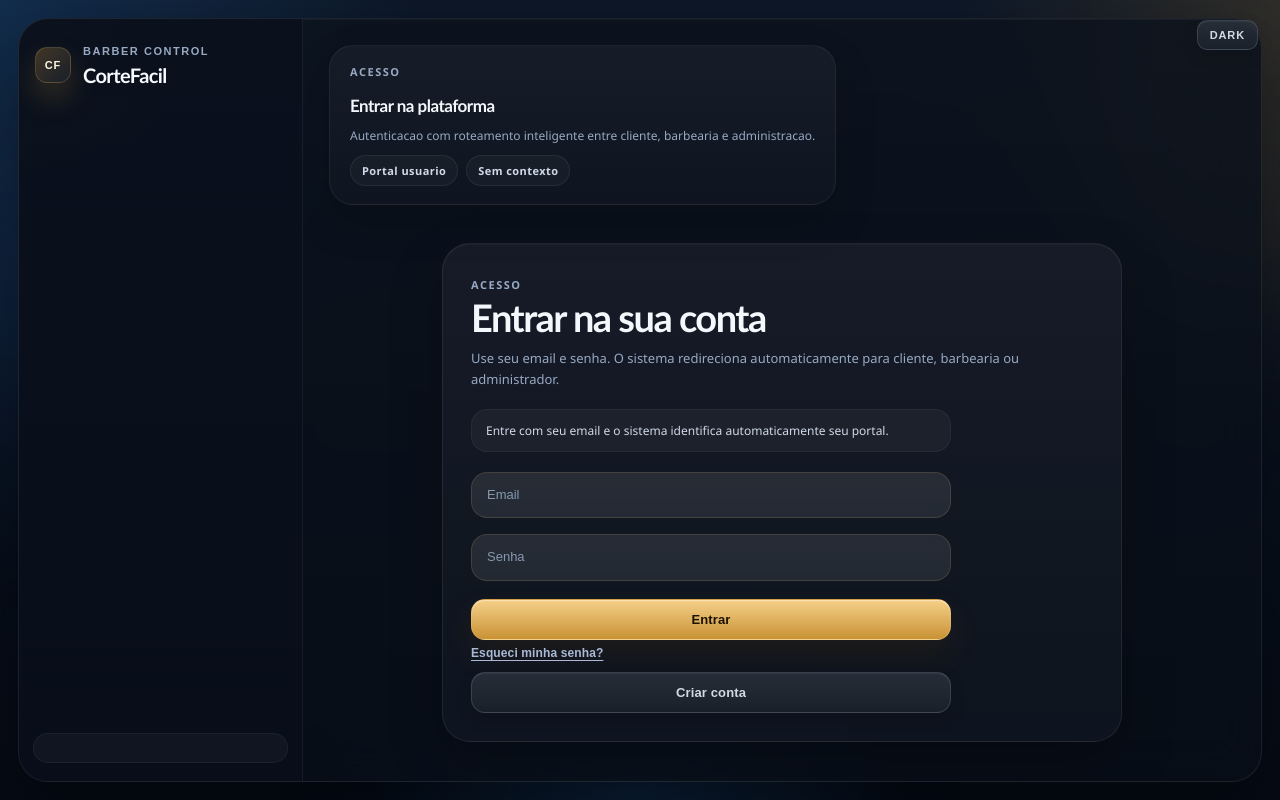
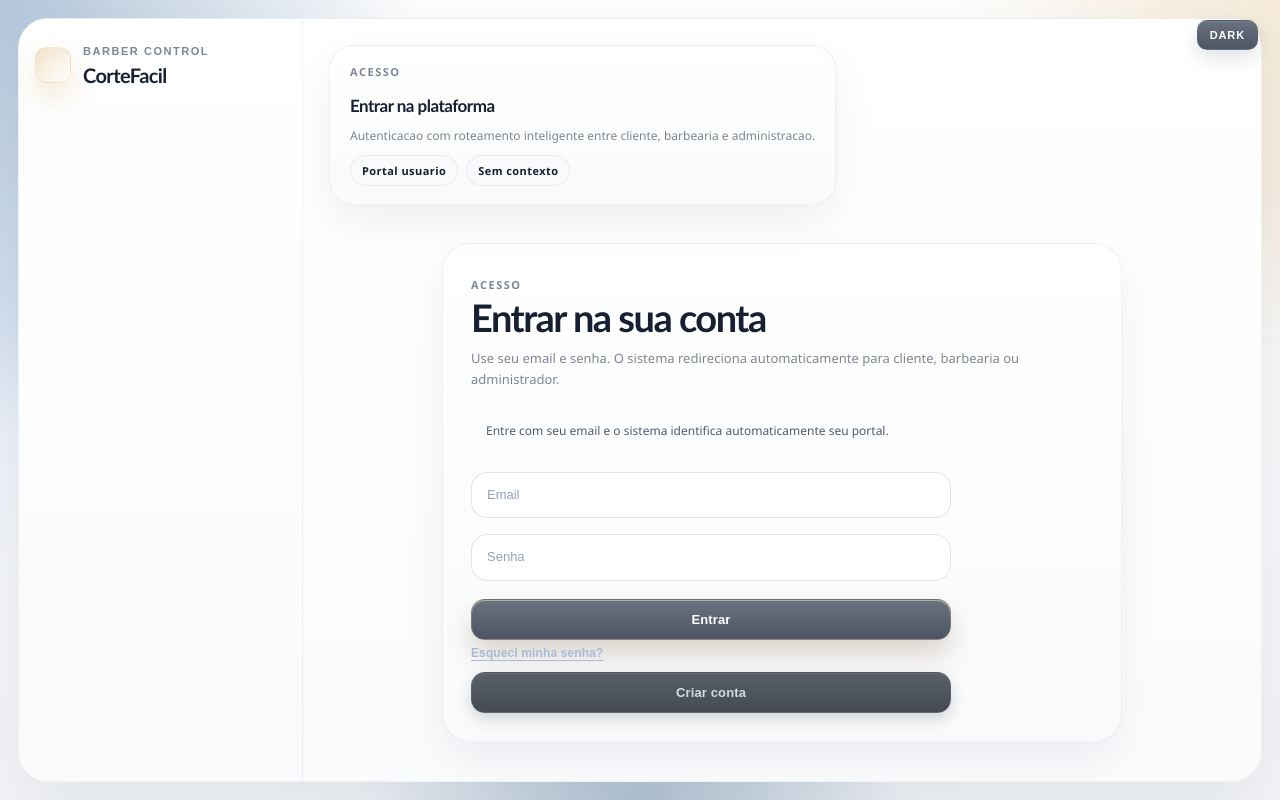
Before and after one commit to Raphaew1/Barber-saas, a website: page index.html in a window 1280 px wide. Drawn offline with nearby package versions, Linux system fonts and the light colour scheme.

Commit message:
Polish identity display and light theme controls

```diff
--- a/style.css
+++ b/style.css
@@ -2,35 +2,35 @@
   box-sizing: border-box;
 }
 :root {
-  --bg-main: #09111e;
-  --bg-top: #0d1829;
-  --bg-bottom: #050b15;
-  --panel: rgba(10, 17, 29, 0.76);
-  --panel-strong: rgba(12, 19, 33, 0.9);
-  --panel-soft: rgba(255, 255, 255, 0.04);
-  --border: rgba(255, 255, 255, 0.08);
-  --border-strong: rgba(238, 198, 120, 0.26);
-  --text: #f4f7fb;
-  --muted: #97a9c3;
-  --muted-strong: #d0d9e8;
-  --input-bg: rgba(255, 255, 255, 0.06);
-  --input-border: rgba(201, 170, 106, 0.18);
-  --input-text: #f8fbff;
-  --input-placeholder: #8799b1;
-  --primary-top: #f5d089;
-  --primary-bottom: #c99235;
-  --primary-text: #1c1203;
-  --primary-shadow: rgba(207, 152, 56, 0.24);
-  --secondary-top: rgba(255, 255, 255, 0.1);
-  --secondary-bottom: rgba(255, 255, 255, 0.04);
-  --secondary-text: #e8f4ff;
-  --secondary-shadow: rgba(0, 0, 0, 0.24);
-  --danger-text: #ff7d98;
+  --bg-main: #f7f8fb;
+  --bg-top: #ffffff;
+  --bg-bottom: #f3f5f8;
+  --panel: rgba(255, 255, 255, 0.92);
+  --panel-strong: rgba(255, 255, 255, 0.98);
+  --panel-soft: rgba(15, 23, 42, 0.03);
+  --border: rgba(15, 23, 42, 0.08);
+  --border-strong: rgba(107, 114, 128, 0.24);
+  --text: #172033;
+  --muted: #7d8799;
+  --muted-strong: #4f5b6e;
+  --input-bg: rgba(255, 255, 255, 0.96);
+  --input-border: rgba(148, 163, 184, 0.28);
+  --input-text: #172033;
+  --input-placeholder: #94a3b8;
+  --primary-top: #6b7280;
+  --primary-bottom: #4b5563;
+  --primary-text: #ffffff;
+  --primary-shadow: rgba(75, 85, 99, 0.2);
+  --secondary-top: #7b8493;
+  --secondary-bottom: #626d7d;
+  --secondary-text: #ffffff;
+  --secondary-shadow: rgba(15, 23, 42, 0.12);
+  --danger-text: #d44963;
   --success-top: #74f0d1;
   --success-bottom: #1ea57f;
   --success-text: #04281e;
-  --shadow-xl: 0 30px 80px rgba(0, 0, 0, 0.45);
-  --shadow-lg: 0 18px 50px rgba(0, 0, 0, 0.34);
+  --shadow-xl: 0 30px 80px rgba(15, 23, 42, 0.12);
+  --shadow-lg: 0 18px 50px rgba(15, 23, 42, 0.08);
 }
 body.dark-mode {
   --bg-main: #070b14;
@@ -155,6 +155,15 @@ body {
   text-transform: uppercase;
 }
 
+body:not(.dark-mode) .theme-toggle {
+  border-color: rgba(107, 114, 128, 0.24);
+  background: linear-gradient(180deg, #6b7280, #4b5563);
+  color: #ffffff;
+  box-shadow:
+    inset 0 1px 0 rgba(255, 255, 255, 0.08),
+    0 8px 18px rgba(15, 23, 42, 0.12);
+}
+
 .mobile-menu-toggle {
   position: fixed;
   top: 18px;
@@ -166,9 +175,9 @@ body {
   padding: 0;
   margin: 0;
   border-radius: 16px;
-  border: 1px solid rgba(255, 255, 255, 0.08);
-  background: rgba(255, 255, 255, 0.88);
-  box-shadow: 0 14px 30px rgba(10, 16, 26, 0.16);
+  border: 1px solid rgba(245, 208, 137, 0.18);
+  background: linear-gradient(180deg, rgba(45, 53, 64, 0.92), rgba(28, 35, 45, 0.96));
+  box-shadow: 0 14px 30px rgba(10, 16, 26, 0.22);
   backdrop-filter: blur(16px);
 }
 
@@ -178,8 +187,23 @@ body {
   height: 2px;
   margin: 3px auto;
   border-radius: 999px;
-  background: #718197;
+  background: #d4deeb;
   transition: transform 0.2s ease, opacity 0.2s ease;
+}
+
+body:not(.dark-mode) .mobile-menu-toggle {
+  border-color: rgba(107, 114, 128, 0.22);
+  background: linear-gradient(180deg, #6b7280, #4b5563);
+  box-shadow: 0 10px 22px rgba(15, 23, 42, 0.14);
+}
+
+body:not(.dark-mode) .mobile-menu-toggle span {
+  background: #ffffff;
+}
+
+body.app-loading .mobile-menu-toggle {
+  opacity: 0;
+  pointer-events: none;
 }
 
 .mobile-menu-overlay {
@@ -189,6 +213,87 @@ body {
   display: none;
   background: rgba(6, 10, 18, 0.48);
   backdrop-filter: blur(8px);
+}
+
+body:not(.dark-mode) .app {
+  border-color: rgba(15, 23, 42, 0.06);
+  background:
+    linear-gradient(180deg, rgba(255, 255, 255, 0.98), rgba(250, 251, 253, 0.98)),
+    rgba(255, 255, 255, 0.98);
+  box-shadow:
+    0 28px 80px rgba(15, 23, 42, 0.08),
+    inset 0 1px 0 rgba(255, 255, 255, 0.8);
+}
+
+body:not(.dark-mode) .topbar-main,
+body:not(.dark-mode) .admin-context-switcher,
+body:not(.dark-mode) .tela,
+body:not(.dark-mode) .metric-card,
+body:not(.dark-mode) .management-card,
+body:not(.dark-mode) .catalog-card,
+body:not(.dark-mode) .cadastro-card,
+body:not(.dark-mode) .agenda-card {
+  background:
+    linear-gradient(180deg, rgba(255, 255, 255, 0.98), rgba(249, 250, 252, 0.98)),
+    rgba(255, 255, 255, 0.98);
+  border-color: rgba(15, 23, 42, 0.06);
+  box-shadow: 0 18px 40px rgba(15, 23, 42, 0.06);
+}
+
+body:not(.dark-mode) .management-row,
+body:not(.dark-mode) .admin-item,
+body:not(.dark-mode) .purchase-summary,
+body:not(.dark-mode) .payment-panel,
+body:not(.dark-mode) .agenda-visual-day,
+body:not(.dark-mode) .agenda-visual-row,
+body:not(.dark-mode) .payment-summary-row,
+body:not(.dark-mode) .slot-day,
+body:not(.dark-mode) .slot-chip,
+body:not(.dark-mode) .segmented-button,
+body:not(.dark-mode) .topbar-user-identity,
+body:not(.dark-mode) .topbar-status-pill {
+  background: rgba(248, 250, 252, 0.95);
+  border-color: rgba(15, 23, 42, 0.06);
+  color: var(--text);
+  box-shadow: none;
+}
+
+body:not(.dark-mode) .sidebar {
+  background:
+    linear-gradient(180deg, rgba(255, 255, 255, 0.98), rgba(249, 250, 252, 0.98)),
+    rgba(255, 255, 255, 0.98);
+  border-right-color: rgba(15, 23, 42, 0.06);
+}
+
+body:not(.dark-mode) .sidebar-brand {
+  border-bottom-color: rgba(15, 23, 42, 0.06);
+}
+
+body:not(.dark-mode) .sidebar h2,
+body:not(.dark-mode) .management-row strong,
+body:not(.dark-mode) .admin-item strong,
+body:not(.dark-mode) .topbar-user-identity strong,
+body:not(.dark-mode) .catalog-card h2,
+body:not(.dark-mode) .screen-header h1,
+body:not(.dark-mode) .content-topbar h3,
+body:not(.dark-mode) .cadastro-card h2 {
+  color: #172033;
+}
+
+body:not(.dark-mode) .sidebar-kicker,
+body:not(.dark-mode) .screen-kicker,
+body:not(.dark-mode) .management-kicker,
+body:not(.dark-mode) .metric-label,
+body:not(.dark-mode) .management-meta,
+body:not(.dark-mode) .admin-meta,
+body:not(.dark-mode) .catalog-meta,
+body:not(.dark-mode) .field-hint,
+body:not(.dark-mode) .topbar-user-label,
+body:not(.dark-mode) .topbar-user-meta,
+body:not(.dark-mode) .sidebar-user-content small,
+body:not(.dark-mode) .screen-header p,
+body:not(.dark-mode) .topbar-screen-description {
+  color: #7d8799;
 }
 
 .sidebar {
```
Also changed, not shown: app.js.
